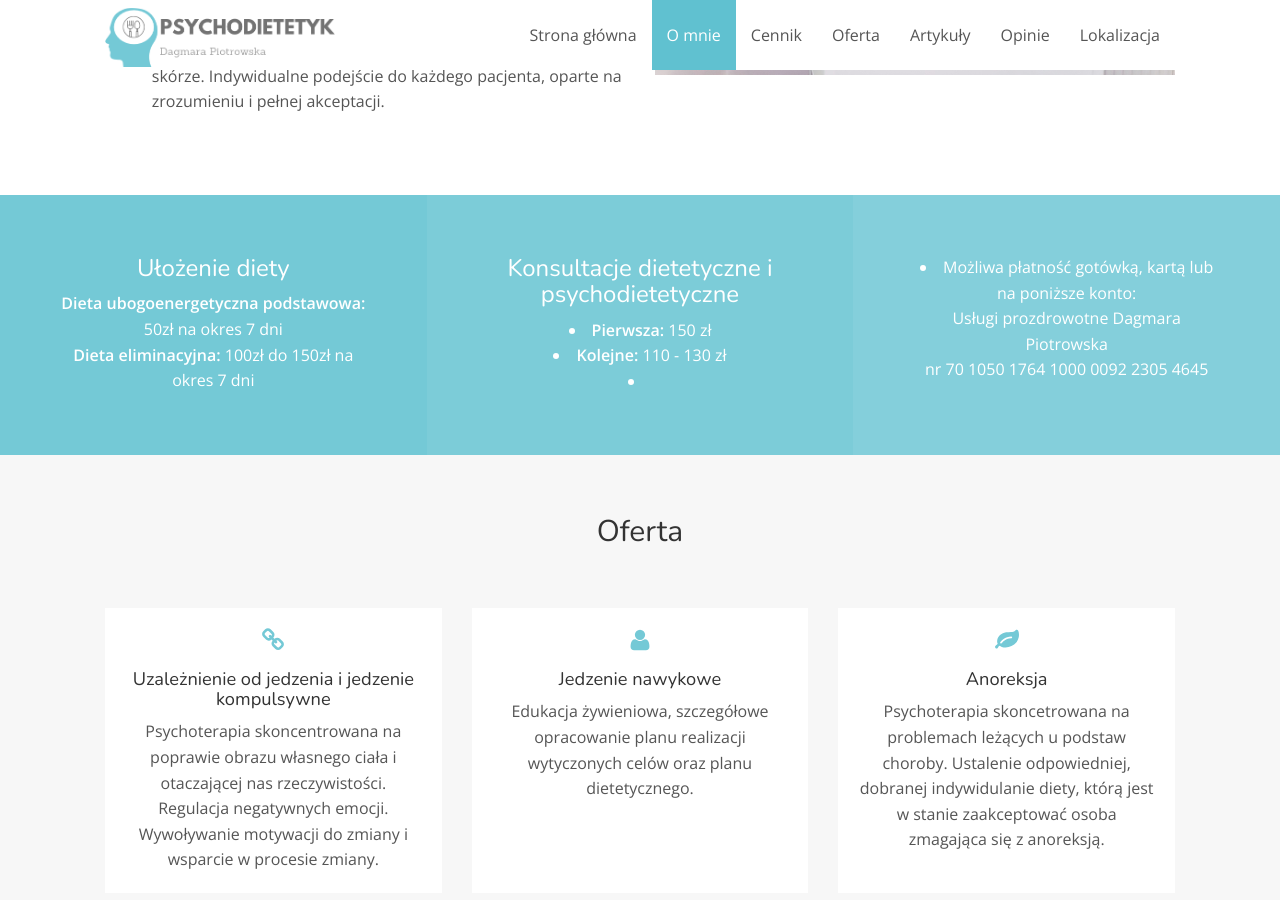
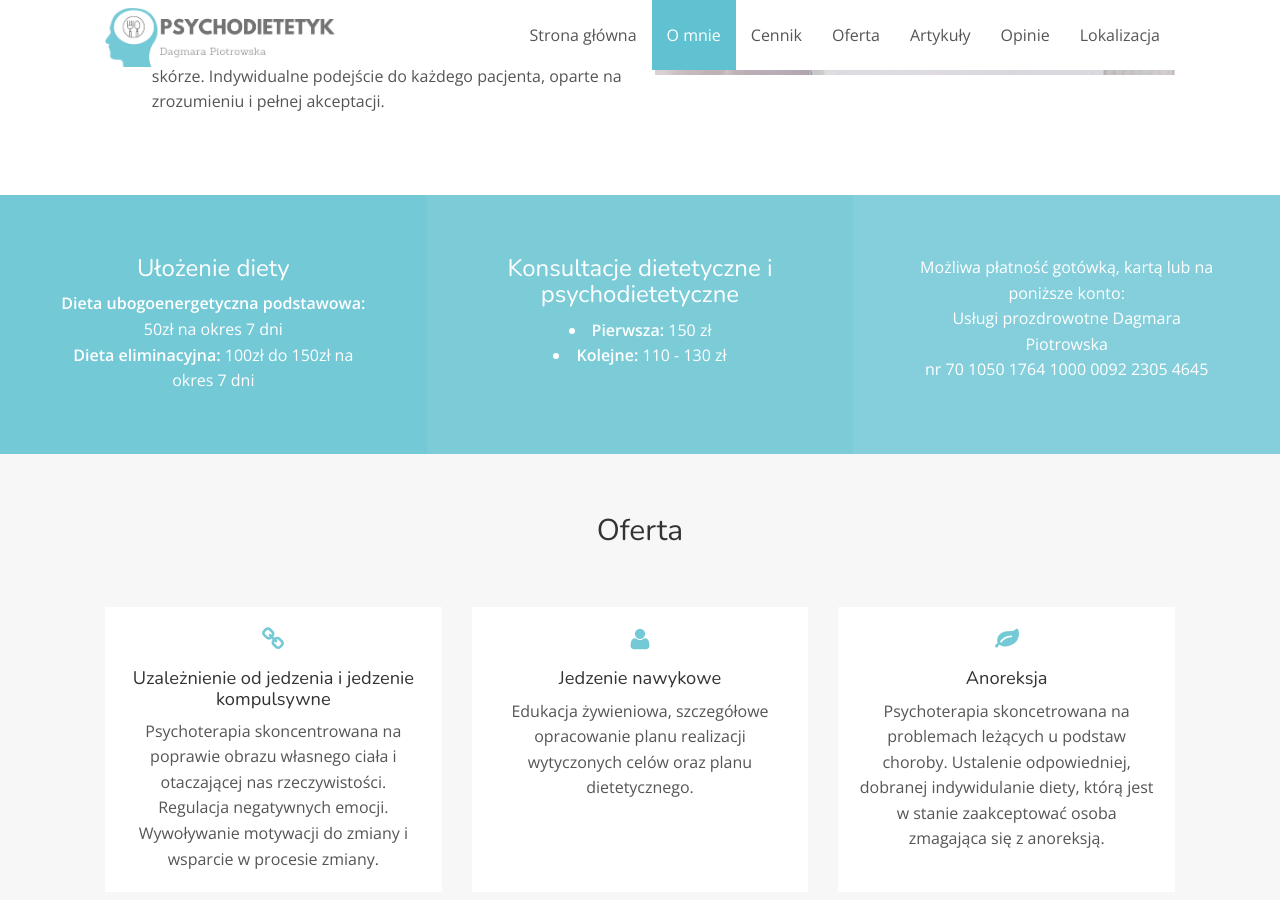
Before and after one commit to dagmarap/dagmarap.github.io, a Jekyll site: the page built from index.html, in a window 1280 px wide and 900 px high, scrolled down 1270 px. Built offline with Jekyll 4.4.1, drawn with Linux system fonts in a browser that asks for light colours; nearby versions of some CDN libraries.

Commit message:
reformat prices

```diff
--- a/index.html
+++ b/index.html
@@ -130,14 +130,11 @@ meta:
         <h3>Konsultacje dietetyczne i psychodietetyczne</h3>
         <li><strong>Pierwsza: </strong>150 zł</li>
         <li><strong>Kolejne: </strong>110 - 130 zł</li>
-        <li><br></li>
-
     </div>
     <div class="col-sm-4">
-        <li>Możliwa płatność gotówką, kartą lub na poniższe konto:</br>
+        Możliwa płatność gotówką, kartą lub na poniższe konto:</br>
             Usługi prozdrowotne Dagmara Piotrowska<br>
             nr 70 1050 1764 1000 0092 2305 4645<br>
-        </li>
     </div>
 
 </div>
```
